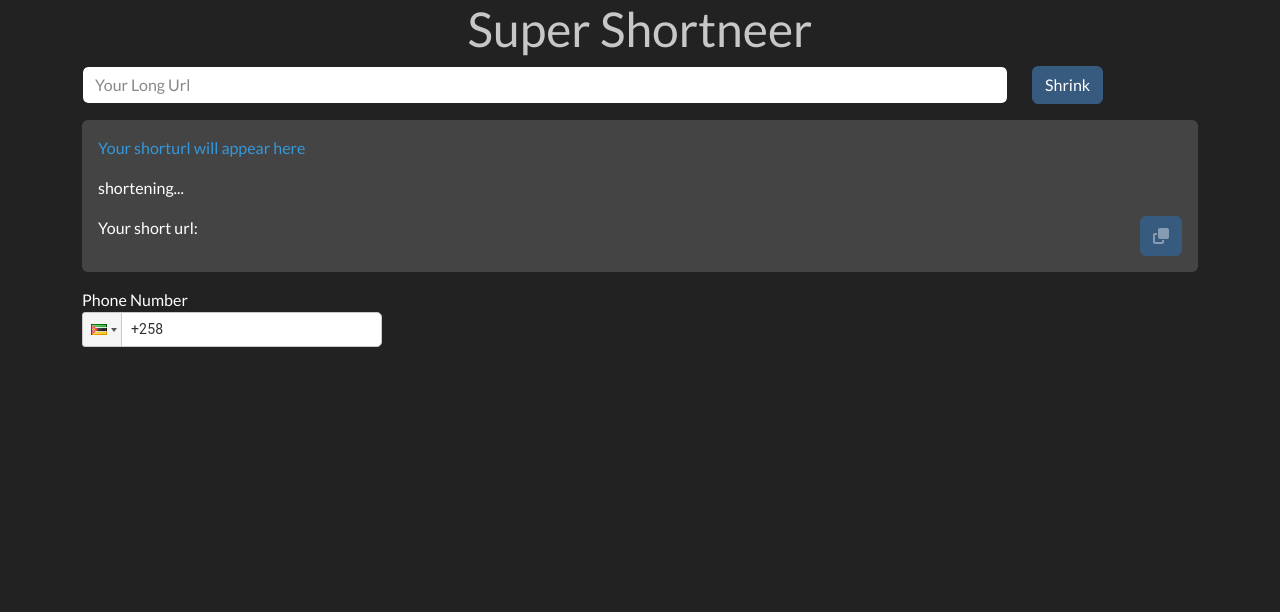
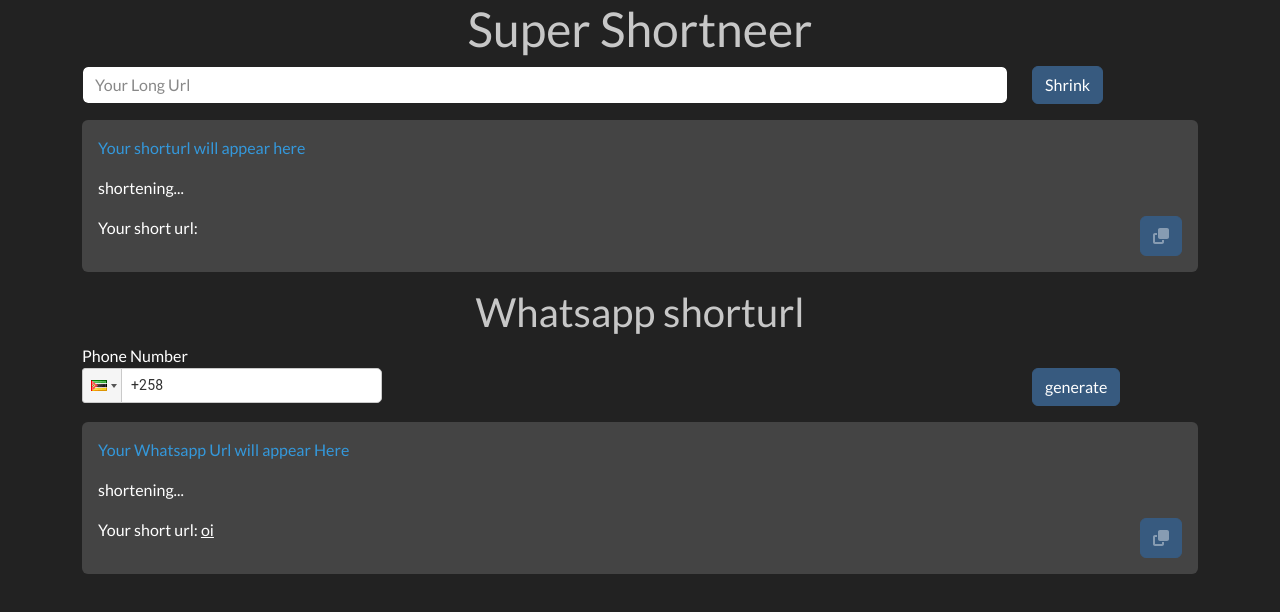
Before and after one commit to obedecustodio/supershortener, a React (Vite) app: page / in a window 1280 px wide. Shown: the top 612 px of the page. Built offline with nearby package versions, Linux system fonts and the light colour scheme; no server answers.

Commit message:
improvements

```diff
--- a/src/components/Phone.jsx
+++ b/src/components/Phone.jsx
@@ -1,10 +1,15 @@
 import React, { useState } from 'react';
 import PhoneInput from 'react-phone-input-2';
 import 'react-phone-input-2/lib/style.css';
+import { FontAwesomeIcon } from '@fortawesome/react-fontawesome'
+import { faClone } from '@fortawesome/free-solid-svg-icons'
+
+
 
 const PhoneNumberInput = () => {
     const [selectedCountry, setSelectedCountry] = useState(null);
     const [phoneNumber, setPhoneNumber] = useState('');
+    const link = `http://localhost:5000/num/${phoneNumber}`
 
     // Sample country options for the select component
     const countryOptions = [
@@ -20,16 +25,24 @@
         console.log(selectedCountry)
     };
 
+    const handleGenerate = async () => {
+        const number = {
+            number: phoneNumber
+        }
+        const dataJson = JSON.stringify(number)
+        const req = await fetch('http://localhost:5000/num', {
+            method: 'POST',
+            headers: { 'Content-Type': 'application/json' },
+            body: dataJson
+        }).then(res => console.log(res))
+    }
     return (
         <div>
-      {/* <label>Country</label>
-      <Select
-        value={selectedCountry}
-        options={countryOptions}
-        onChange={handleCountryChange}
-      /> */}
-
-      <label>Phone Number
+            <h2 className="text-secondary text-center">Whatsapp shorturl</h2>
+            <div className="row mb-3">
+            <div className="col-10">
+                <label>
+                    Phone Number
                     <PhoneInput
                         className="text-black"
                         country={'mz'}
@@ -41,6 +54,23 @@
                     />
                 </label>
             </div>
+            <div className="col-2">
+                <button className='btn btn-primary mt-4' onClick={handleGenerate}>generate</button>
+            </div>
+            </div>
+            <div className="alert alert-secondary">
+
+          <p className="text-info" id="warn">Your Whatsapp Url will appear Here</p>
+          <p id="on">shortening...</p>
+
+          <span className="d-flex justify-content-between">
+            <p>Your short url: <a href='#' className="text-white" target="_blank" >oi</a></p>
+            <button className="btn btn-primary"><font-awesome-icon icon="fa-solid fa-clone" /><FontAwesomeIcon icon={faClone} fade /></button>
+          </span>
+
+        </div>
+        </div>
+
     );
 };
 
```
Lines whose indentation alone changed are shown as unchanged.
